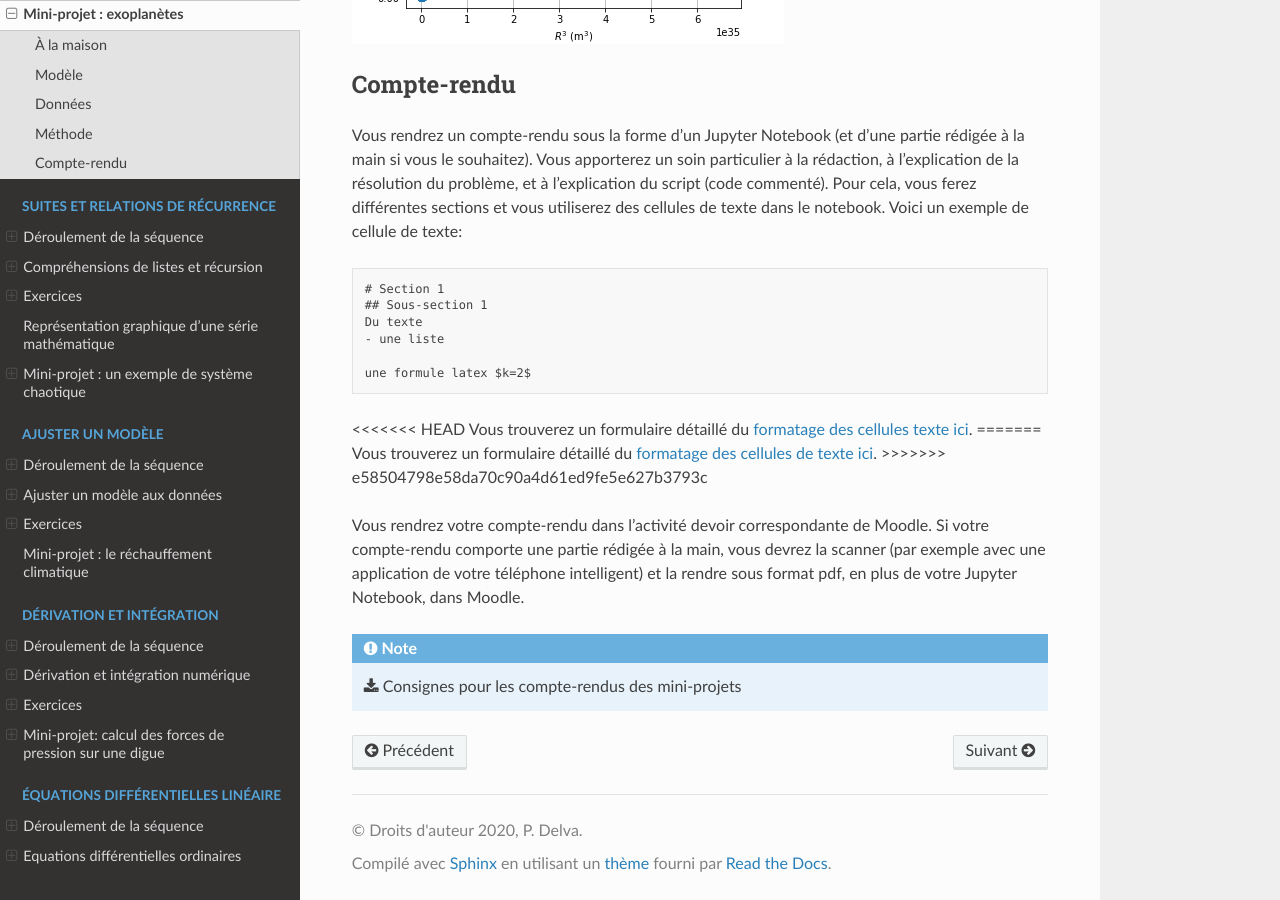
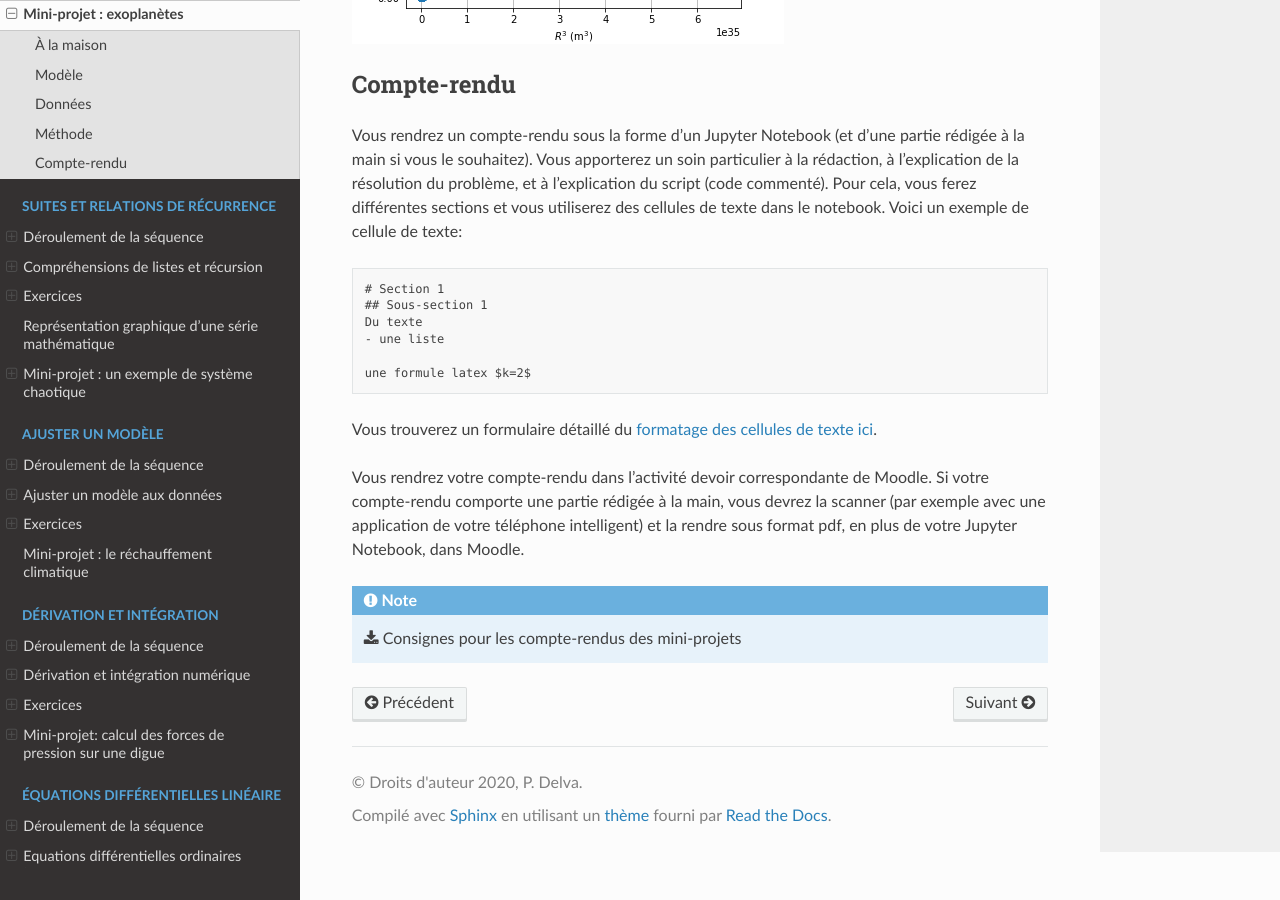
Before and after one commit to phys-mod/site, a Sphinx documentation site: the page built from source/sequences/03-demarche-de-modelisation/exoplanetes-kepler.rst, in a window 1280 px wide and 900 px high, scrolled down 2017 px. Built offline with Sphinx 7.4.7 and the Read the Docs theme 2.0.0, drawn with Linux system fonts in a browser that asks for light colours.

Commit message:
debug link

```diff
--- a/source/sequences/03-demarche-de-modelisation/exoplanetes-kepler.rst
+++ b/source/sequences/03-demarche-de-modelisation/exoplanetes-kepler.rst
@@ -82,13 +82,8 @@ de cellule de texte:
 
   une formule latex $k=2$
 
-<<<<<<< HEAD
-Vous trouverez un formulaire détaillé du `formatage des cellules texte ici
+Vous trouverez un formulaire détaillé du `formatage des cellules de texte ici
 <https://github.com/adam-p/markdown-here/wiki/Markdown-Cheatsheet>`_.
-=======
-Vous trouverez un formulaire détaillé du `formatage des cellules de texte ici
-<(https://github.com/adam-p/markdown-here/wiki/Markdown-Cheatsheet>`_.
->>>>>>> e58504798e58da70c90a4d61ed9fe5e627b3793c
 
 Vous rendrez votre compte-rendu dans l'activité devoir correspondante de Moodle. Si votre compte-rendu
 comporte une partie rédigée à la main, vous devrez la scanner (par exemple avec une application de votre téléphone
```
